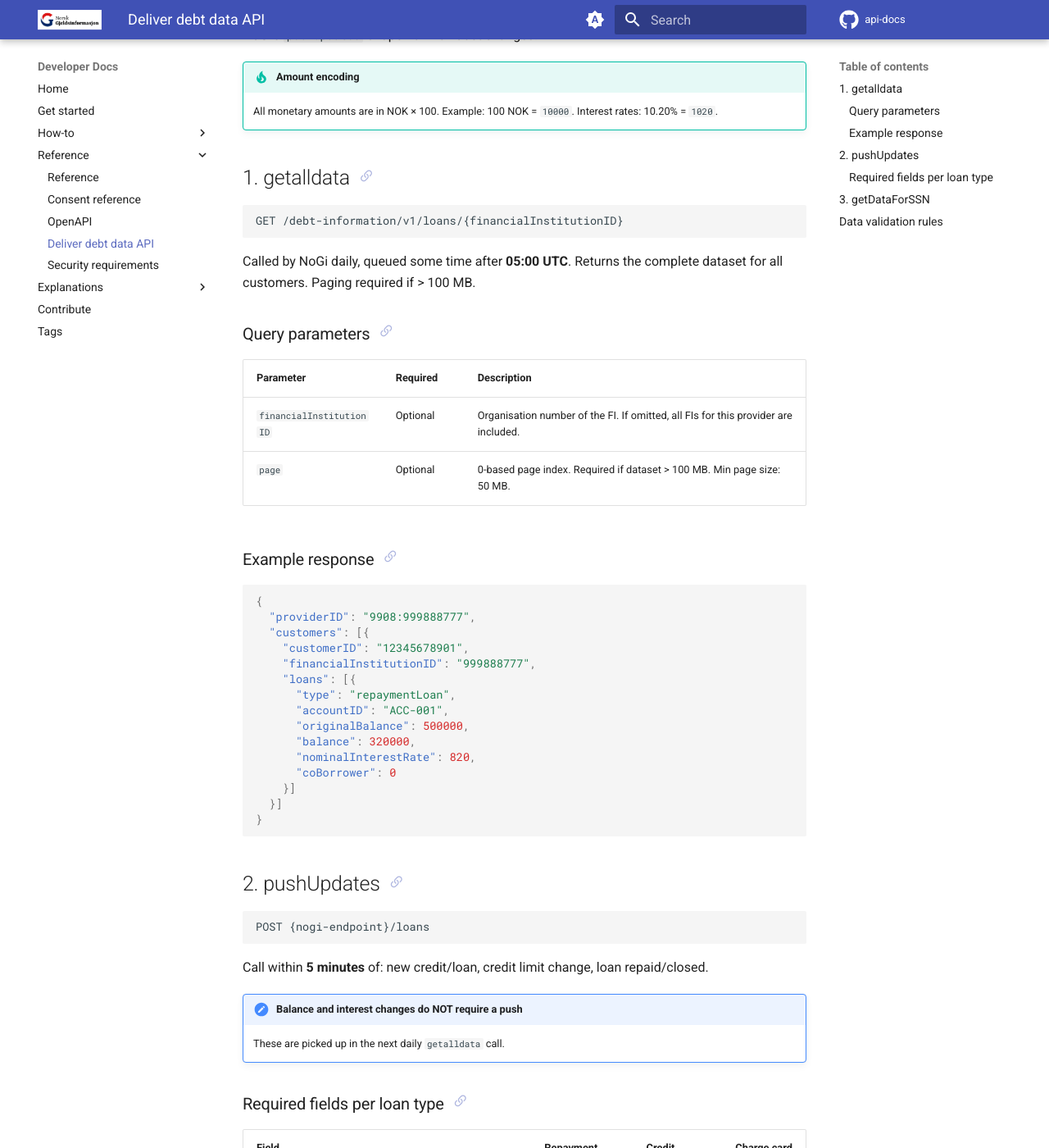
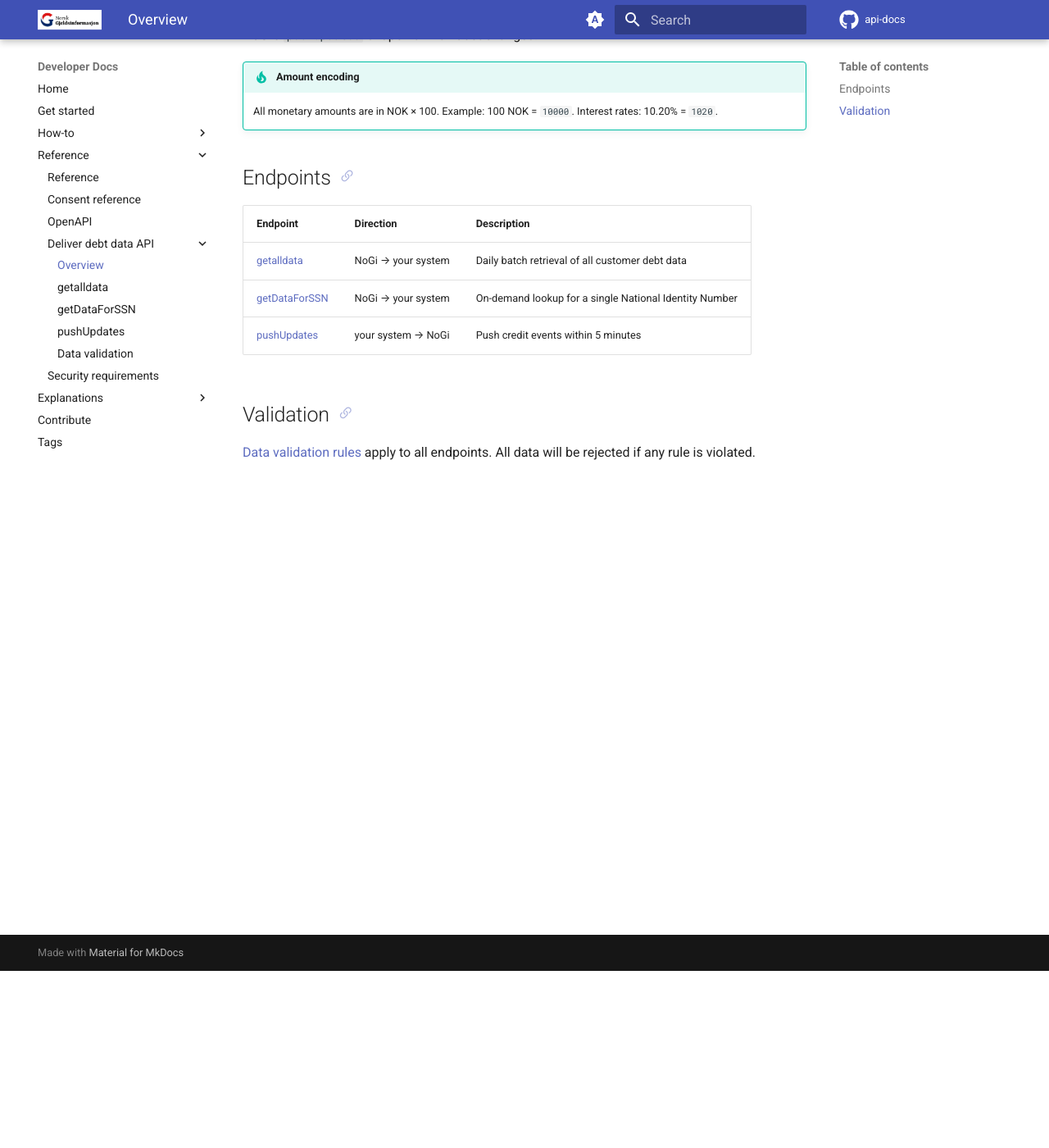
Before and after one commit to norsk-gjeldsinformasjon/api-docs, an MkDocs documentation site: the page built from docs/reference/deliver-debt-data/index.md, in a window 1280 px wide and 1400 px high, scrolled down 216 px. Shown: the whole window at 82% size. Built offline with MkDocs 1.6.1 and Material for MkDocs 9.7.7, drawn with Linux system fonts in a browser that asks for light colours; comment, search, counter and statistics services are not loaded; some of the changed text lies outside the part shown.

Commit message:
Split monolithic reference for delivering data
Into subsections for each of the main points
(get/get-all-data/push/validation).

````diff
--- a/docs/reference/deliver-debt-data.md
+++ /dev/null
@@ -1,84 +0,0 @@
----
-tags:
-  - debt-delivery
----
-
-# API reference — Delivering debt data
-
-Your system **exposes** `getalldata` and `getDataForSSN` — NoGi calls these. Your system **calls** NoGi's `pushUpdates` endpoint when debt changes.
-
-!!! tip "Amount encoding"
-    All monetary amounts are in NOK × 100. Example: 100 NOK = `10000`. Interest rates: 10.20% = `1020`.
-
-## 1. getalldata
-
-```
-GET /debt-information/v1/loans/{financialInstitutionID}
-```
-
-Called by NoGi daily, queued some time after **05:00 UTC**. Returns the complete dataset for all customers. Paging required if > 100 MB.
-
-### Query parameters
-
-| Parameter | Required | Description |
-|---|---|---|
-| `financialInstitutionID` | Optional | Organisation number of the FI. If omitted, all FIs for this provider are included. |
-| `page` | Optional | 0-based page index. Required if dataset > 100 MB. Min page size: 50 MB. |
-
-### Example response
-
-```json
-{
-  "providerID": "9908:999888777",
-  "customers": [{
-    "customerID": "12345678901",
-    "financialInstitutionID": "999888777",
-    "loans": [{
-      "type": "repaymentLoan",
-      "accountID": "ACC-001",
-      "originalBalance": 500000,
-      "balance": 320000,
-      "nominalInterestRate": 820,
-      "coBorrower": 0
-    }]
-  }]
-}
-```
-
-## 2. pushUpdates
-
-```
-POST {nogi-endpoint}/loans
-```
-
-Call within **5 minutes** of: new credit/loan, credit limit change, loan repaid/closed.
-
-!!! note "Balance and interest changes do NOT require a push"
-    These are picked up in the next daily `getalldata` call.
-
-### Required fields per loan type
-
-| Field | Repayment loan | Credit facility | Charge card |
-|---|---|---|---|
-| `type`, `accountID`, `coBorrower` | ✓ | ✓ | ✓ |
-| `originalBalance`, `balance`, `terms` | ✓ | — | — |
-| `creditLimit` | — | ✓ | — |
-| `interestBearingBalance`, `nonInterestBearingBalance` | — | ✓ | ✓ |
-| `nominalInterestRate`, `installmentCharges` | ✓ | ✓ | — |
-
-## 3. getDataForSSN
-
-```
-GET /debt-information/v1/loans/{financialInstitutionID}/customer
-customerID: {11-digit SSN}  (request header)
-```
-
-Called by NoGi on demand. Must respond in < 500 ms for 99% of requests at ≥ 50 req/sec.
-
-## Data validation rules
-
-!!! danger "All data will be rejected if any rule is violated"
-    - No duplicate customers (same `customerID` + `financialInstitutionID`)
-    - All amounts must be ≥ 0 (no negative values)
-    - All SSNs and D-numbers must be valid (11 digits, valid checksum)
-    - `coBorrower` must be explicitly set: `0` (single debtor / not a co-borrower), `1` (co-borrower), or `2` (primary debtor with co-borrower)
--- /dev/null
+++ b/docs/reference/deliver-debt-data/index.md
@@ -0,0 +1,23 @@
+---
+tags:
+  - debt-delivery
+---
+
+# API reference — Delivering debt data
+
+Your system **exposes** `getalldata` and `getDataForSSN` — NoGi calls these. Your system **calls** NoGi's `pushUpdates` endpoint when debt changes.
+
+!!! tip "Amount encoding"
+    All monetary amounts are in NOK × 100. Example: 100 NOK = `10000`. Interest rates: 10.20% = `1020`.
+
+## Endpoints
+
+| Endpoint | Direction | Description |
+|---|---|---|
+| [getalldata](getalldata.md) | NoGi → your system | Daily batch retrieval of all customer debt data |
+| [getDataForSSN](getDataForSSN.md) | NoGi → your system | On-demand lookup for a single National Identity Number |
+| [pushUpdates](pushUpdates.md) | your system → NoGi | Push credit events within 5 minutes |
+
+## Validation
+
+[Data validation rules](validation.md) apply to all endpoints. All data will be rejected if any rule is violated.
--- a/mkdocs.yml
+++ b/mkdocs.yml
@@ -73,7 +73,12 @@ nav:
     - Reference: reference/index.md
     - Consent reference: reference/consent.md
     - OpenAPI: reference/openapi.md
-    - Deliver debt data API: reference/deliver-debt-data.md
+    - Deliver debt data API:
+      - Overview: reference/deliver-debt-data/index.md
+      - getalldata: reference/deliver-debt-data/getalldata.md
+      - getDataForSSN: reference/deliver-debt-data/getDataForSSN.md
+      - pushUpdates: reference/deliver-debt-data/pushUpdates.md
+      - Data validation: reference/deliver-debt-data/validation.md
     - Security requirements: reference/security-requirements.md
   - Explanations:
     - Explanations: explanation/index.md
````
Also changed, not shown: docs/reference/deliver-debt-data/getDataForSSN.md (added, +13 -0 lines), docs/reference/deliver-debt-data/getalldata.md (added, +39 -0 lines), docs/reference/deliver-debt-data/pushUpdates.md (added, +25 -0 lines), docs/reference/deliver-debt-data/validation.md (added, +13 -0 lines).
